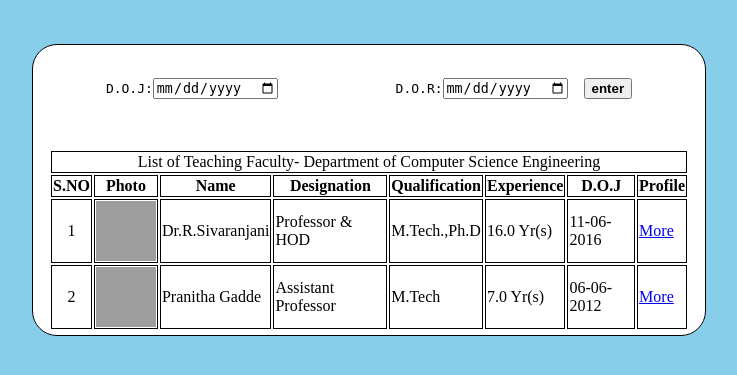
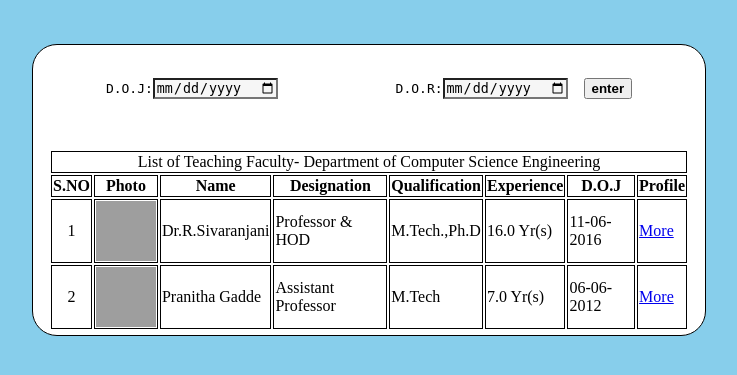
Before and after one commit to yogesh9d/Faculty-profile-management, a PHP site: page /fp.html in a window 1280 px wide. Shown: the top 375 px of the page, without its empty margins (271-1008 px from the left). Run offline with PHP 8.4, Linux system fonts and the light colour scheme; grey boxes are pictures that could not be loaded.

Commit message:
Add files via upload

```diff
--- a/f.css
+++ b/f.css
@@ -21,3 +21,7 @@ left: 50%;
 height:250px;
 border-radius:25px;
 }
+
+input[type="date"] {
+    background-color: #f6f6f6;
+}
--- a/fp.html
+++ b/fp.html
@@ -1,10 +1,13 @@
 <html>
 <head><title></title>
+
 <link rel="stylesheet" type="text/css" href="f.css">
+
 </head>
-<body bgcolor="87ceeb">
 <br>
 <br>
+<body bgcolor="87ceeb">
+
 <div class="outer">
  <pre><center>D.O.J:<input type="date">               D.O.R:<input type="date">  <button type="button"><b>enter</b></button></center></pre>
 
```
